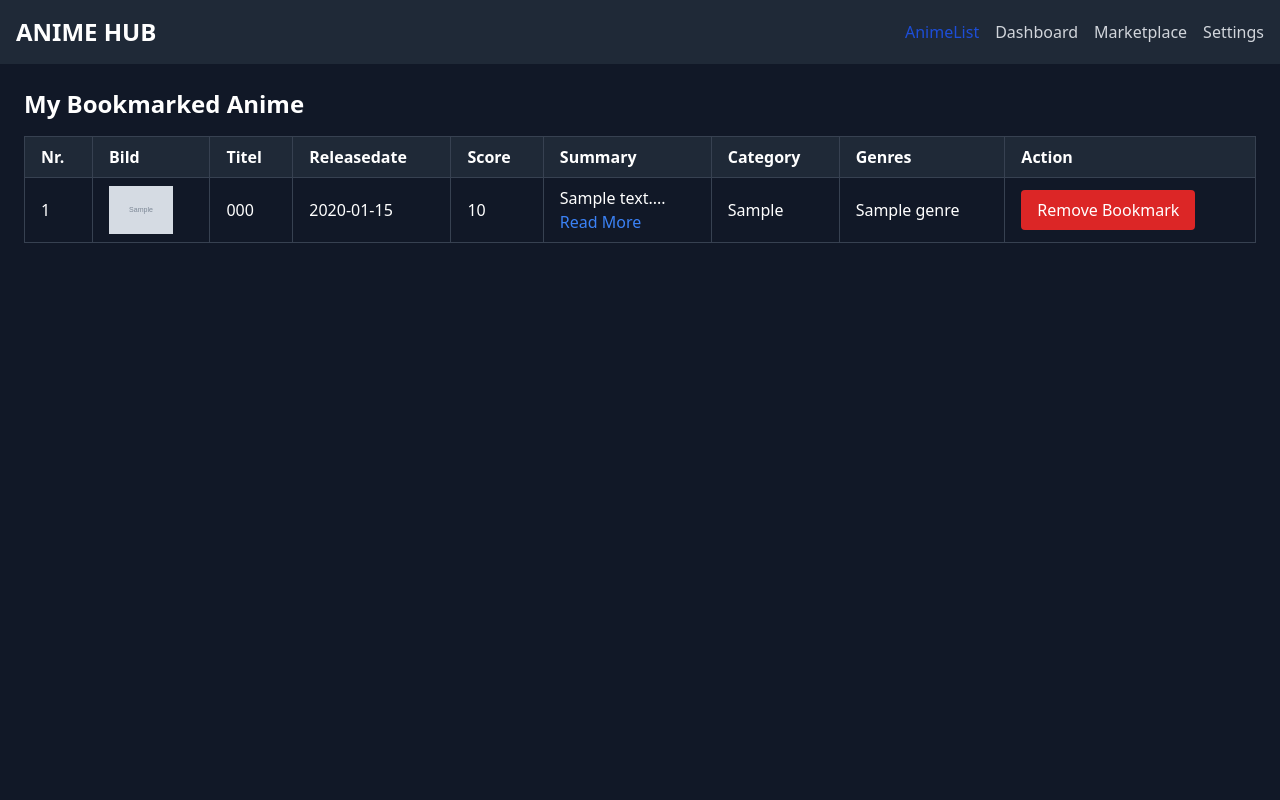
After one commit to phanki5/web_app_anime, a Flask app: page /my_bookmarks in a window 1280 px wide. The commit adds this page. Run offline with Flask 3, Linux system fonts and the light colour scheme; a user stored in the database is signed in; tables that the repository leaves empty hold one stand-in row (values such as "Sample post"); grey boxes marked "Sample" are stand-in pictures.

Commit message:
Such funktion + my_bookmark html + bookmark funktion + read more + db.py erweitert mit bookmark

```diff
--- a/app.py
+++ b/app.py
@@ -1,5 +1,5 @@
 # app.py
-from flask import Flask, render_template, url_for, redirect, request
+from flask import Flask, render_template, url_for, redirect, request, flash
 from flask_login import LoginManager, login_user, login_required, logout_user, current_user
 from flask_bcrypt import Bcrypt
 from flask_migrate import Migrate
@@ -7,13 +7,8 @@ import click
 from sqlalchemy import func
 
 # Lokales db.py (Modelle, Forms, usw.)
-from db import db, User, RegisterForm, LoginForm, AnimeList, Genre
+from db import db, User, RegisterForm, LoginForm, AnimeList, Genre, Bookmark
 from db import add_initial_anime_data, add_images_to_anime
-
-# Zusätzliche Form-Klasse für PW-Reset
-from flask_wtf import FlaskForm
-from wtforms import PasswordField, SubmitField
-from wtforms.validators import InputRequired, EqualTo
 
 #############################
 # HIER: DEIN FEST VERANKERTER API-KEY
@@ -50,7 +45,6 @@ def create_app():
         with app.app_context():
             db.create_all()
             add_initial_anime_data(app)
-            # HIER: Automatisch die Bilder updaten
             add_images_to_anime(app, TMDB_API_KEY)
         click.echo('Database initialized, anime data added, and images fetched!')
 
@@ -121,60 +115,11 @@ def create_app():
     @app.route('/settings')
     @login_required
     def settings():
-        """Beispiel-Seite mit Link zum Passwort-Reset."""
         return render_template('settings.html')
 
-    @app.route('/admin')
-    @login_required
-    def admin_dashboard():
-        """Admin-Dashboard (nur für is_admin)."""
-        if not current_user.is_admin:
-            return "Zugriff verweigert", 403
-
-        user_count = User.query.count()
-        banned_users = User.query.filter_by(is_banned=True).count()
-        anime_count = AnimeList.query.count()
-
-        return render_template(
-            'admin_dashboard.html',
-            user_count=user_count,
-            banned_users=banned_users,
-            anime_count=anime_count
-        )
-
-    # ---------- RESET PASSWORD (für den aktuellen User) ----------
-    class ResetPasswordForm(FlaskForm):
-        old_password = PasswordField(validators=[InputRequired()])
-        new_password = PasswordField(
-            validators=[
-                InputRequired(),
-                EqualTo('confirm_password', message='Passwords must match')
-            ]
-        )
-        confirm_password = PasswordField(validators=[InputRequired()])
-        submit = SubmitField("Change Password")
-
-    @app.route('/reset_password', methods=['GET', 'POST'])
-    @login_required
-    def reset_password():
-        form = ResetPasswordForm()
-        if form.validate_on_submit():
-            if not bcrypt.check_password_hash(current_user.password, form.old_password.data):
-                return render_template('reset_password.html', form=form, error='Old password is incorrect.')
-            hashed_new = bcrypt.generate_password_hash(form.new_password.data).decode('utf-8')
-            current_user.password = hashed_new
-            db.session.commit()
-            return redirect(url_for('settings'))
-        return render_template('reset_password.html', form=form)
-
-    # ---------- ANIMELIST ROUTE (FILTER & SORT) ----------
     @app.route('/animelist', methods=['GET'])
     @login_required
     def animelist():
-        """
-        Zeigt eine sortier- und filterbare Anime-Liste.
-        KEIN erneutes add_images_to_anime()!
-        """
         sort_options = {
             'score': AnimeList.score,
             'titel': AnimeList.titel,
@@ -187,35 +132,35 @@ def create_app():
         selected_genres = request.args.getlist('genre')
         selected_categories = request.args.getlist('category')
 
-        # Alle Genres/Kategorien abfragen (für Filter-Checkboxen o.ä.)
         all_genres = Genre.query.order_by(Genre.name.asc()).all()
         distinct_categories = db.session.query(AnimeList.Category).distinct().order_by(AnimeList.Category.asc()).all()
         all_categories = [c[0] for c in distinct_categories]
 
-        # Basis-Query
         query = AnimeList.query
 
-        # --- Genre-Filter ---
         if selected_genres:
             query = (query
                      .join(AnimeList.genres)
                      .filter(Genre.name.in_(selected_genres))
                      .group_by(AnimeList.anime_id)
-                     .having(func.count(AnimeList.anime_id) == len(selected_genres))
-            )
+                     .having(func.count(AnimeList.anime_id) == len(selected_genres)))
 
-        # --- Category-Filter ---
         if selected_categories:
             query = query.filter(AnimeList.Category.in_(selected_categories))
 
-        # --- Sortierung ---
+        search_query = request.args.get('search', '').strip()
+        if search_query:
+            query = query.filter(AnimeList.titel.ilike(f"%{search_query}%"))
+
         sort_column = sort_options.get(sort_by, AnimeList.score)
         if order == 'asc':
             query = query.order_by(sort_column.asc())
         else:
             query = query.order_by(sort_column.desc())
 
-        animes = query.limit(50).all()
+        animes = query.limit(200).all()
+
+        user_bookmarked_ids = {bookmark.anime_id for bookmark in Bookmark.query.filter_by(user_id=current_user.id).all()}
 
         return render_template(
             'animelist.html',
@@ -225,52 +170,33 @@ def create_app():
             all_categories=all_categories,
             selected_categories=selected_categories,
             current_sort=sort_by,
-            current_order=order
+            current_order=order,
+            user_bookmarked_ids=user_bookmarked_ids
         )
 
-    # ---------- ADMIN USER MANAGEMENT -----------
-    @app.route('/admin/users')
+    @app.route('/bookmark/<int:anime_id>', methods=['POST'])
     @login_required
-    def admin_users():
-        if not current_user.is_admin:
-            return "Zugriff verweigert", 403
-        users = User.query.all()
-        return render_template('admin_users.html', users=users)
+    def bookmark(anime_id):
+        existing = Bookmark.query.filter_by(user_id=current_user.id, anime_id=anime_id).first()
+        if existing:
+            db.session.delete(existing)
+            db.session.commit()
+            flash('Bookmark removed!', 'success')
+        else:
+            new_bookmark = Bookmark(user_id=current_user.id, anime_id=anime_id)
+            db.session.add(new_bookmark)
+            db.session.commit()
+            flash('Bookmark added!', 'success')
+        return redirect(url_for('animelist'))
 
-    @app.route('/admin/ban_user/<int:user_id>', methods=['POST'])
+    @app.route('/my_bookmarks', methods=['GET'])
     @login_required
-    def admin_ban_user(user_id):
-        if not current_user.is_admin:
-            return "Zugriff verweigert", 403
-        target_user = User.query.get_or_404(user_id)
-        action = request.form.get('action')
-        if action == 'ban':
-            target_user.is_banned = True
-        elif action == 'unban':
-            target_user.is_banned = False
-        db.session.commit()
-        return redirect(url_for('admin_users'))
-
-    @app.route('/admin/reset_user_password/<int:user_id>', methods=['GET', 'POST'])
-    @login_required
-    def admin_reset_user_password(user_id):
-        if not current_user.is_admin:
-            return "Zugriff verweigert", 403
-        target_user = User.query.get_or_404(user_id)
-        if request.method == 'POST':
-            new_pw = request.form.get('new_password')
-            hashed = bcrypt.generate_password_hash(new_pw).decode('utf-8')
-            target_user.password = hashed
-            db.session.commit()
-            return redirect(url_for('admin_users'))
-        return render_template('admin_reset_password.html', user=target_user)
+    def my_bookmarks():
+        bookmarked_animes = AnimeList.query.join(Bookmark).filter(Bookmark.user_id == current_user.id).all()
+        return render_template('my_bookmark.html', bookmarked_animes=bookmarked_animes)
 
     return app
 
-
-# ----------------------------------------------------
-#  MAIN: Starte nur, wenn diese Datei direkt ausgeführt
-# ----------------------------------------------------
 if __name__ == "__main__":
     app = create_app()
     with app.app_context():
--- a/templates/dashboard.html
+++ b/templates/dashboard.html
@@ -27,6 +27,12 @@
           <ul class="flex flex-col font-medium mt-4 rounded-lg bg-gray-50
                      md:space-x-8 rtl:space-x-reverse md:flex-row md:mt-0 md:border-0
                      md:bg-transparent dark:bg-gray-800 md:dark:bg-transparent dark:border-gray-700">
+            <li>
+              <a href="{{ url_for('my_bookmarks') }}"
+              class="block py-2 px-3 md:p-0 text-white bg-blue-700 rounded
+              md:bg-transparent md:text-blue-700 md:dark:text-blue-500 dark:bg-blue-600
+              md:dark:bg-transparent" aria-current="page">My Bookmarks
+              </a>
             <li>
               <a href="{{ url_for('animelist') }}"
                  class="block py-2 px-3 md:p-0 text-white bg-blue-700 rounded
--- /dev/null
+++ b/templates/my_bookmark.html
@@ -0,0 +1,107 @@
+<!DOCTYPE html>
+<html lang="en">
+<head>
+  <meta charset="UTF-8" />
+  <meta name="viewport" content="width=device-width, initial-scale=1.0"/>
+  <title>My Bookmarks</title>
+  <link href="https://cdn.jsdelivr.net/npm/tailwindcss@2.2.19/dist/tailwind.min.css" rel="stylesheet">
+</head>
+<body class="bg-gray-900 text-white min-h-screen flex flex-col">
+  <!-- Navbar -->
+  <nav class="border-gray-700 bg-gray-800">
+    <div class="max-w-screen-xl flex flex-wrap items-center justify-between mx-auto p-4">
+      <a href="#" class="text-2xl font-bold">ANIME HUB</a>
+      <ul class="flex flex-row space-x-4">
+        <li>
+            <a href="{{ url_for('animelist') }}"
+               class="block py-2 px-3 md:p-0 text-white bg-blue-700 rounded
+                      md:bg-transparent md:text-blue-700 md:dark:text-blue-500 dark:bg-blue-600
+                      md:dark:bg-transparent" aria-current="page">
+              AnimeList
+            </a>
+          </li>
+        <li><a href="{{ url_for('dashboard') }}" class="text-gray-300 hover:text-white">Dashboard</a></li>
+        <li><a href="{{ url_for('marketplace') }}" class="text-gray-300 hover:text-white">Marketplace</a></li>
+        <li><a href="{{ url_for('settings') }}" class="text-gray-300 hover:text-white">Settings</a></li>
+      </ul>
+    </div>
+  </nav>
+
+  <!-- Main Content -->
+  <div class="flex-1 p-6">
+    <h2 class="text-2xl font-bold mb-4">My Bookmarked Anime</h2>
+
+    <!-- Bookmarked Anime List -->
+    <div class="overflow-auto">
+      <table class="table-auto border-collapse border border-gray-700 w-full text-left">
+        <thead class="bg-gray-800">
+          <tr>
+            <th class="border border-gray-700 px-4 py-2">Nr.</th>
+            <th class="border border-gray-700 px-4 py-2">Bild</th>
+            <th class="border border-gray-700 px-4 py-2">Titel</th>
+            <th class="border border-gray-700 px-4 py-2">Releasedate</th>
+            <th class="border border-gray-700 px-4 py-2">Score</th>
+            <th class="border border-gray-700 px-4 py-2">Summary</th>
+            <th class="border border-gray-700 px-4 py-2">Category</th>
+            <th class="border border-gray-700 px-4 py-2">Genres</th>
+            <th class="border border-gray-700 px-4 py-2">Action</th>
+          </tr>
+        </thead>
+        <tbody>
+          {% for anime in bookmarked_animes %}
+          <tr class="hover:bg-gray-800">
+            <td class="border border-gray-700 px-4 py-2">{{ loop.index }}</td>
+            <td class="border border-gray-700 px-4 py-2">
+              {% if anime.image_url %}
+              <img src="{{ anime.image_url }}" alt="{{ anime.titel }}" class="w-16 h-auto">
+              {% else %}
+              <p>Kein Bild verfügbar</p>
+              {% endif %}
+            </td>
+            <td class="border border-gray-700 px-4 py-2">{{ anime.titel }}</td>
+            <td class="border border-gray-700 px-4 py-2">{{ anime.releasedate }}</td>
+            <td class="border border-gray-700 px-4 py-2">{{ anime.score }}</td>
+            <td class="border border-gray-700 px-4 py-2 max-w-2xl">
+              <p id="summary-{{ anime.anime_id }}" data-full-text="{{ anime.summary }}">
+                {{ anime.summary[:100] }}...
+              </p>
+              <button
+                onclick="toggleSummary('{{ anime.anime_id }}')"
+                class="text-blue-500 hover:underline"
+              >Read More</button>
+            </td>
+            <td class="border border-gray-700 px-4 py-2">{{ anime.Category }}</td>
+            <td class="border border-gray-700 px-4 py-2">
+              {% for genre in anime.genres %}
+                {{ genre.name }}{% if not loop.last %}, {% endif %}
+              {% endfor %}
+            </td>
+            <td class="border border-gray-700 px-4 py-2">
+              <form action="{{ url_for('bookmark', anime_id=anime.anime_id) }}" method="POST">
+                <button type="submit" class="bg-red-600 hover:bg-red-700 text-white px-4 py-2 rounded">
+                  Remove Bookmark
+                </button>
+              </form>
+            </td>
+          </tr>
+          {% endfor %}
+        </tbody>
+      </table>
+    </div>
+
+  </div>
+  <script>
+    function toggleSummary(id) {
+      const summary = document.getElementById(`summary-${id}`);
+      const fullText = summary.getAttribute("data-full-text");
+      const truncated = fullText.substring(0, 100) + "...";
+
+      if (summary.textContent.endsWith("...")) {
+        summary.textContent = fullText;
+      } else {
+        summary.textContent = truncated;
+      }
+    }
+  </script>
+</body>
+</html>
```
Also changed, not shown: db.py (+16 -2 lines), docs/ToDo/toDo.md (+4 -0 lines), docs/sources/sourcesOemer.md (+2 -0 lines), templates/AnimeList.html (+55 -1 lines).
